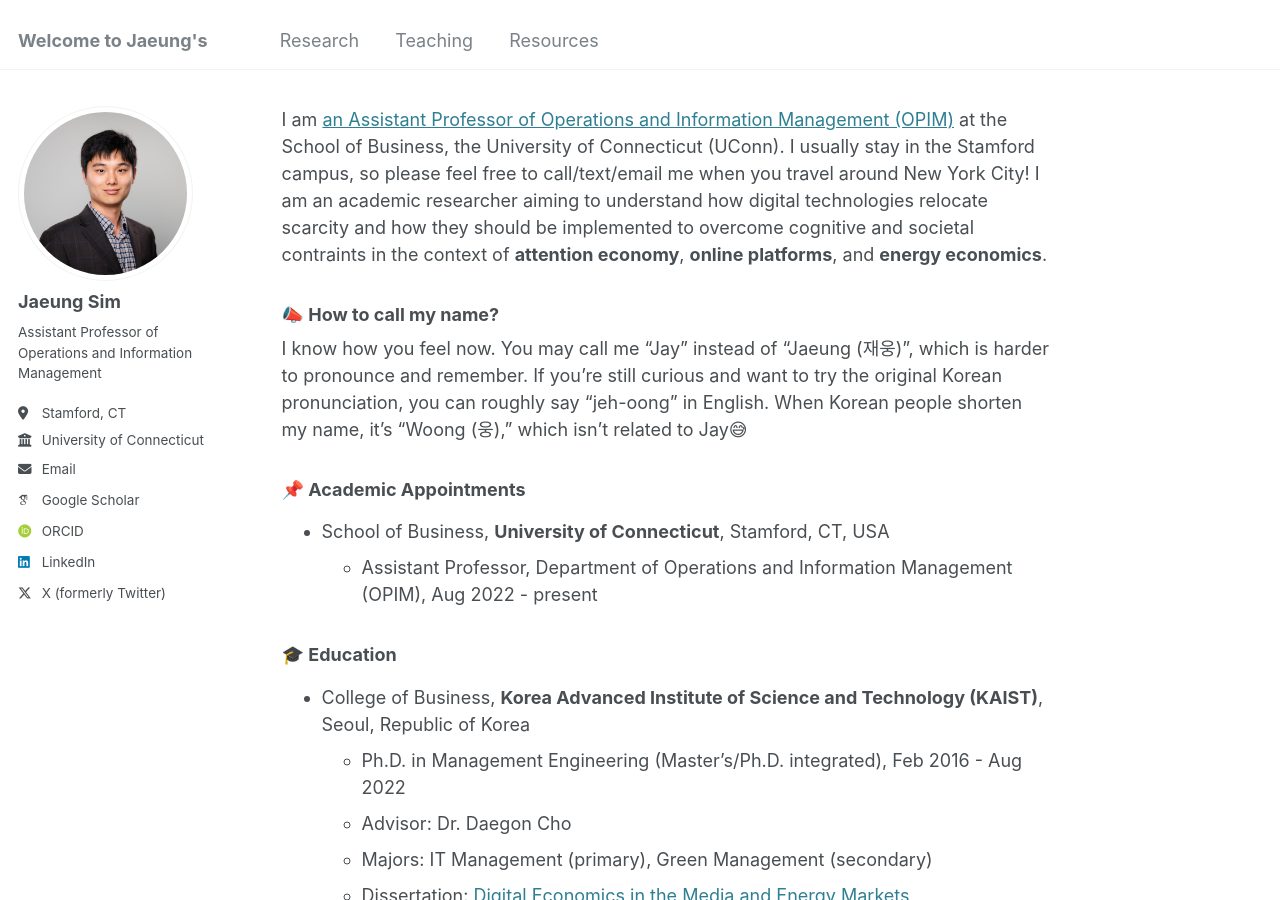
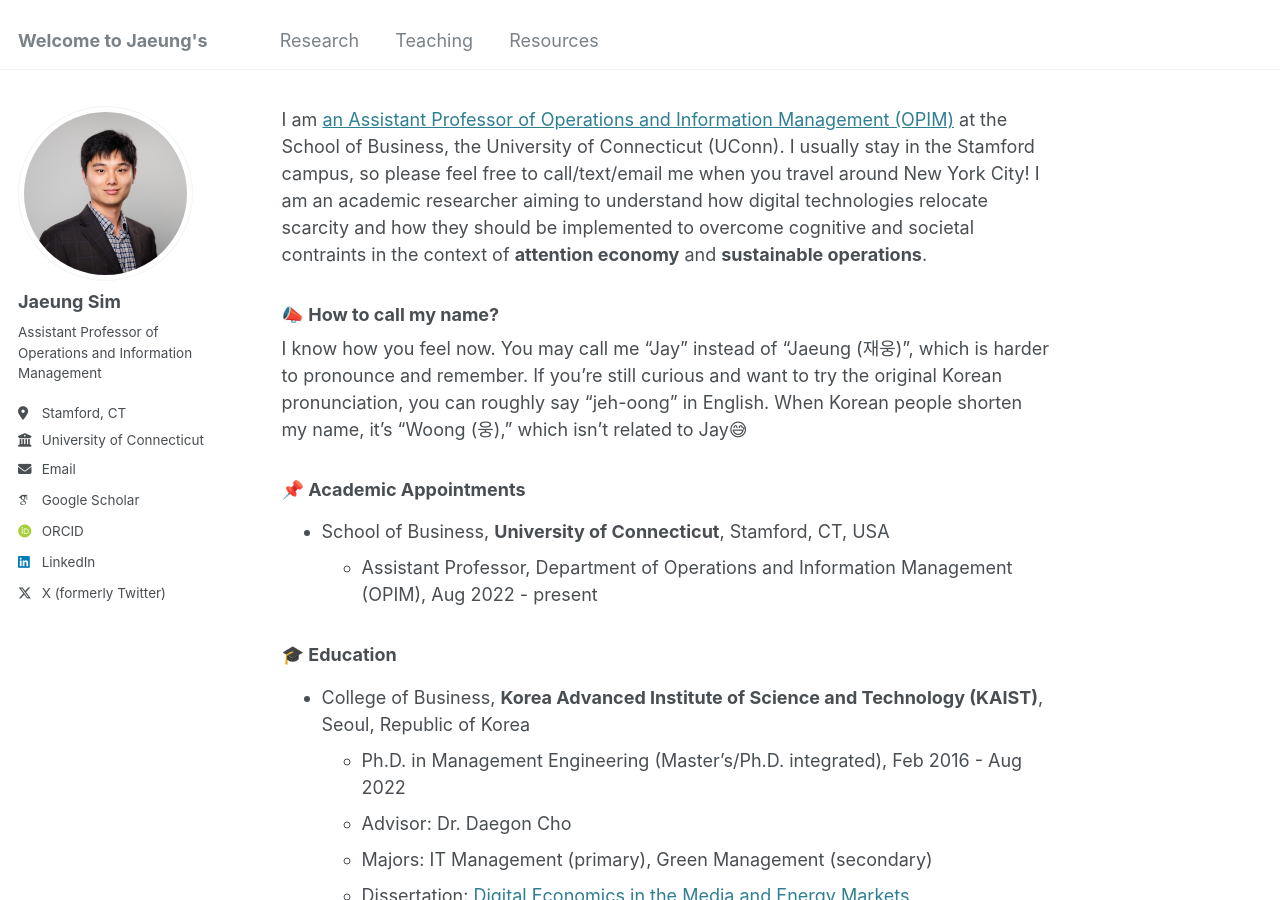
Before and after one commit to jaeungs/jaeungs.github.io, a Jekyll site: the page built from _pages/about.md, in a window 1280 px wide and 900 px high. Built offline with Jekyll 4.4.1, drawn with Linux system fonts in a browser that asks for light colours; emoji names are drawn with the system emoji font; some web fonts are replaced.

Commit message:
Update about.md

```diff
--- a/_pages/about.md
+++ b/_pages/about.md
@@ -7,7 +7,7 @@ redirect_from:
   - /about.html
 ---
 
-I am [an Assistant Professor of Operations and Information Management (OPIM)](https://www.business.uconn.edu/person/jaeung-sim/) at the School of Business, the University of Connecticut (UConn). I usually stay in the Stamford campus, so please feel free to call/text/email me when you travel around New York City! I am an academic researcher aiming to understand how digital technologies relocate scarcity and how they should be implemented to overcome cognitive and societal contraints in the context of **attention economy**, **online platforms**, and **energy economics**.
+I am [an Assistant Professor of Operations and Information Management (OPIM)](https://www.business.uconn.edu/person/jaeung-sim/) at the School of Business, the University of Connecticut (UConn). I usually stay in the Stamford campus, so please feel free to call/text/email me when you travel around New York City! I am an academic researcher aiming to understand how digital technologies relocate scarcity and how they should be implemented to overcome cognitive and societal contraints in the context of **attention economy** and **sustainable operations**.
 
 ### :mega: How to call my name?
 I know how you feel now. You may call me "Jay" instead of "Jaeung (재웅)", which is harder to pronounce and remember. If you're still curious and want to try the original Korean pronunciation, you can roughly say "jeh-oong" in English. When Korean people shorten my name, it's "Woong (웅)," which isn't related to Jay😅
```
